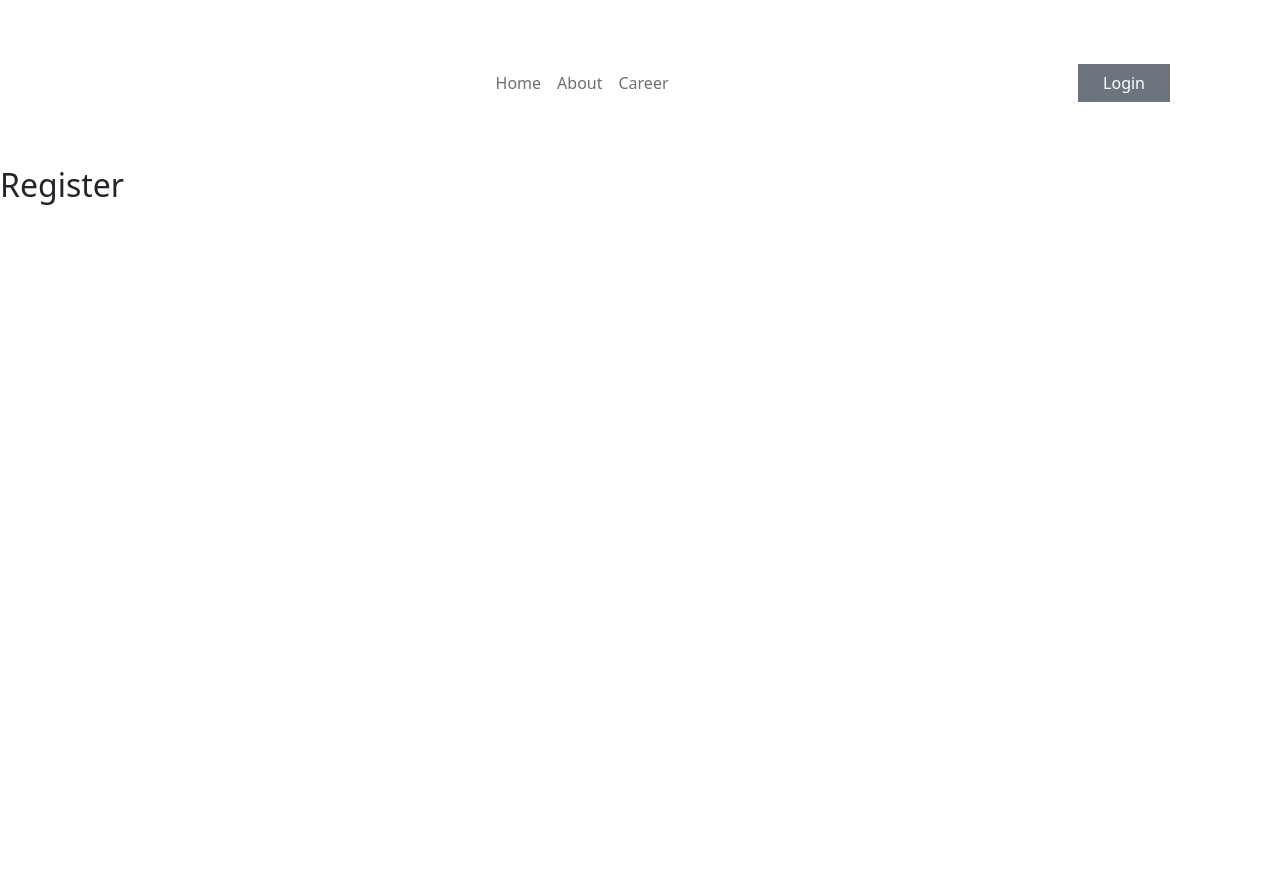
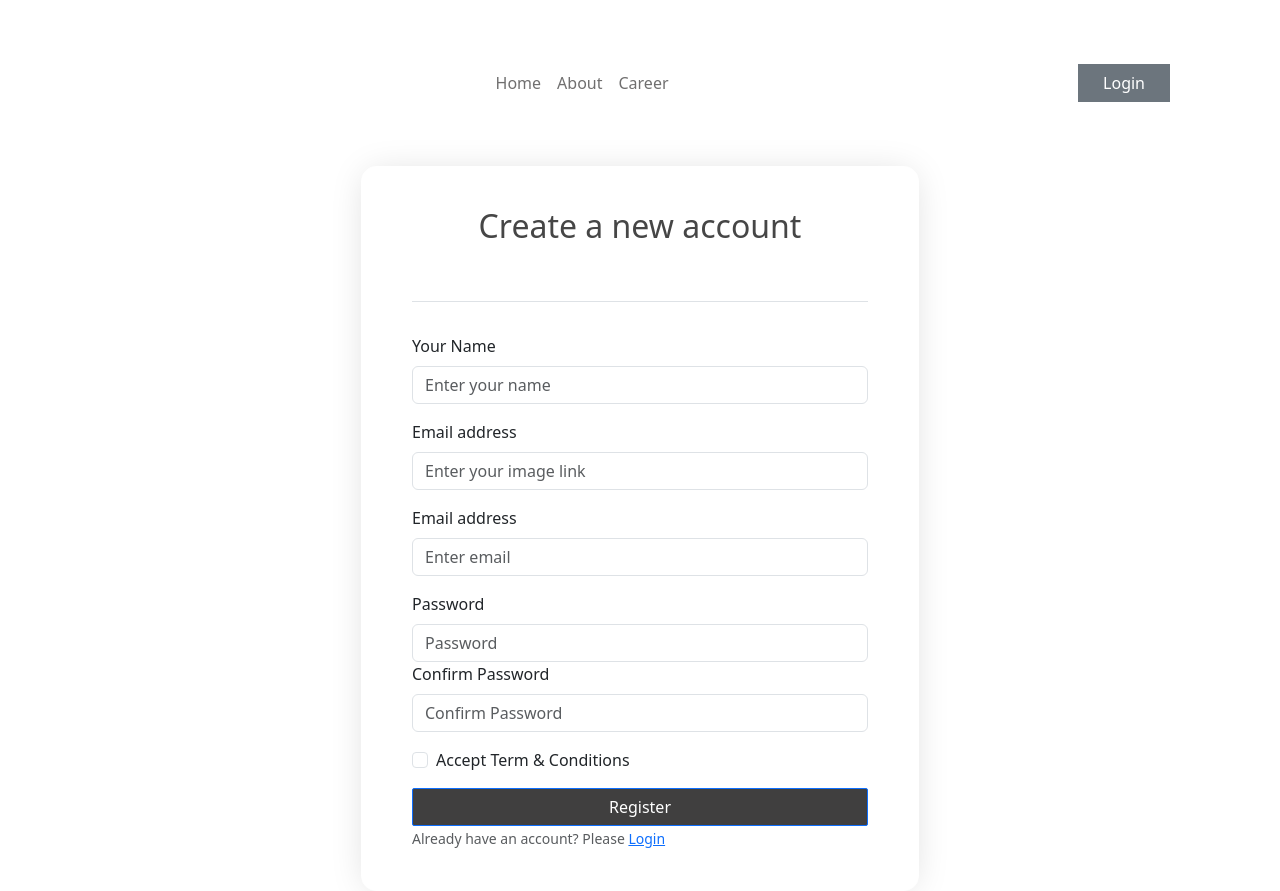
Before and after one commit to mehedishopnil/the-dragon-news, a React (Vite) app: page /register in a window 1280 px wide. Before the commit the page ends 800 px from the top, so only its background shows below. Built offline with nearby package versions, Linux system fonts and the light colour scheme.

Commit message:
registration form complete

```diff
--- a/src/pages/Login/Login/Login.jsx
+++ b/src/pages/Login/Login/Login.jsx
@@ -1,8 +1,13 @@
-import React from "react";
+import React, { useState } from "react";
 import { Button, Container, Form } from "react-bootstrap";
 import "./Login.css";
+import { Link } from "react-router-dom";
 
 const Login = () => {
+  const [error, setError] = useState();
+  const [success, setSuccess] = useState();
+
+
   return (
     <Container className="login-container">
       <Form className="login-form w-50 mx-auto">
@@ -11,9 +16,6 @@ const Login = () => {
         <Form.Group className="mb-3" controlId="formBasicEmail">
           <Form.Label>Email address</Form.Label>
           <Form.Control type="email" placeholder="Enter email" />
-          <Form.Text className="text-muted">
-            We'll never share your email with anyone else.
-          </Form.Text>
         </Form.Group>
 
         <Form.Group className="mb-3" controlId="formBasicPassword">
@@ -21,8 +23,16 @@ const Login = () => {
           <Form.Control type="password" placeholder="Password" />
         </Form.Group>
         <Button className="submit-btn" variant="primary" type="submit">
-          Submit
+          Login
         </Button>
+        <Form.Text className="text-success">
+
+        </Form.Text>
+        <Form.Text className="text-danger">
+
+        </Form.Text>
+
+        <p>Do not have any Account? Please <Link to='/register'>Resignter</Link> </p>
       </Form>
     </Container>
   );
--- a/src/pages/Login/Register/Register.jsx
+++ b/src/pages/Login/Register/Register.jsx
@@ -1,11 +1,77 @@
-import React from 'react';
+import React from "react";
+import { Button, Container, Form } from "react-bootstrap";
+import { Link } from "react-router-dom";
 
 const Register = () => {
-    return (
-        <div>
-            <h2>Register</h2>
-        </div>
-    );
+  return (
+    <Container className="login-container">
+      <Form className="login-form w-50 mx-auto">
+        <h2 className="text-center text-bold pb-5">Create a new account</h2>
+        <p className="border-top pb-3"></p>
+
+        <Form.Group className="mb-3">
+          <Form.Label>Your Name</Form.Label>
+          <Form.Control
+            type="text"
+            name="name"
+            placeholder="Enter your name"
+            required
+          />
+        </Form.Group>
+
+        <Form.Group className="mb-3">
+          <Form.Label>Email address</Form.Label>
+          <Form.Control
+            type="link"
+            name="photo-url"
+            placeholder="Enter your image link"
+          />
+        </Form.Group>
+
+        <Form.Group className="mb-3" controlId="formBasicEmail">
+          <Form.Label>Email address</Form.Label>
+          <Form.Control
+            type="email"
+            name="email"
+            placeholder="Enter email"
+            required
+          />
+        </Form.Group>
+
+        <Form.Group className="mb-3" controlId="formBasicPassword">
+          <Form.Label>Password</Form.Label>
+          <Form.Control
+            type="password"
+            name="password"
+            placeholder="Password"
+            required
+          />
+
+          <Form.Label>Confirm Password</Form.Label>
+          <Form.Control
+            type="password"
+            name="confirm-password"
+            placeholder="Confirm Password"
+            required
+          />
+        </Form.Group>
+
+        <Form.Group className="mb-3" controlId="formBasicCheckbox">
+          <Form.Check type="checkbox" label="Accept Term & Conditions" />
+        </Form.Group>
+
+        <Button className="submit-btn" variant="primary" type="submit">
+          Register
+        </Button>
+        <Form.Text className="text-success"></Form.Text>
+        <Form.Text className="text-danger"></Form.Text>
+
+        <Form.Text>
+          Already have an account? Please <Link to="/login">Login</Link>{" "}
+        </Form.Text>
+      </Form>
+    </Container>
+  );
 };
 
 export default Register;
```
